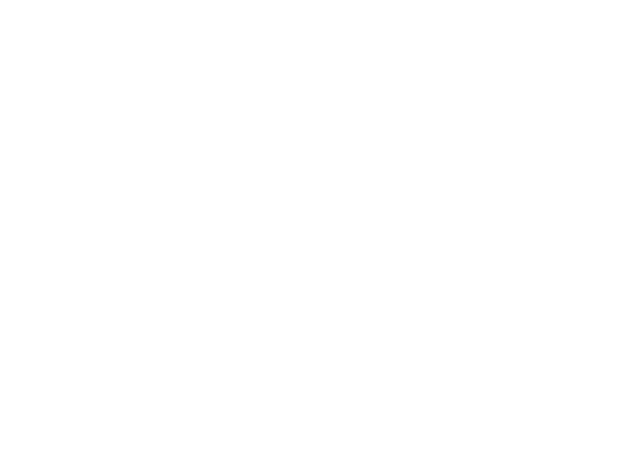
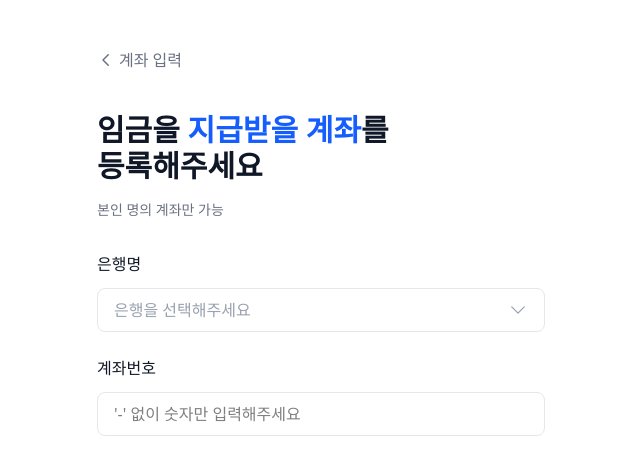
Before and after one commit to Barojob/frontend, a React (Vite) app: page /signup/account in a window 1280 px wide. Before the commit this address had no page. Shown: the top 474 px of the page, without its empty margins (319-959 px from the left). Built offline with nearby package versions, Linux system fonts and the light colour scheme.

Commit message:
feat: SignupAccountPage 컴포넌트 추가 및 라우트 설정
- 새로운 SignupAccountPage 컴포넌트를 추가하여 계좌 입력 기능 구현
- routes.tsx에 "/signup/account" 경로 추가

```diff
--- a/src/configs/routes.tsx
+++ b/src/configs/routes.tsx
@@ -1,5 +1,6 @@
 import LoginPage from "@/pages/LoginPage";
 import MainPage from "@/pages/MainPage";
+import SignupAccountPage from "@/pages/SignupAccountPage";
 import SignupPage from "@/pages/SignupPage";
 import { type RouteObject } from "react-router-dom";
 import IntroPage from "../pages/IntroPage";
@@ -22,4 +23,8 @@ export const routes = [
     path: "/signup",
     element: <SignupPage />,
   },
+  {
+    path: "/signup/account",
+    element: <SignupAccountPage />,
+  },
 ] satisfies RouteObject[];
--- /dev/null
+++ b/src/pages/SignupAccountPage.tsx
@@ -0,0 +1,139 @@
+import { ChevronDownIcon } from "@heroicons/react/24/outline";
+import React, { useState } from "react";
+import { useNavigate } from "react-router-dom";
+import BoxButton from "../components/BoxButton/BoxButton";
+import { Drawer, DrawerContent, DrawerTrigger } from "../components/Drawer";
+import Input from "../components/Input/Input";
+import NavigationHeader from "../components/layouts/NavigationHeader";
+import { cn } from "../utils/classname";
+
+const banks = [
+  { id: "nh", name: "농협은행", image: "/images/banks/nh.png" },
+  { id: "shinhan", name: "신한은행", image: "/images/banks/shinhan.png" },
+  { id: "kb", name: "국민은행", image: "/images/banks/kb.png" },
+  { id: "woori", name: "우리은행", image: "/images/banks/woori.png" },
+  { id: "samsung", name: "삼성증권", image: "/images/banks/samsung.png" },
+  { id: "hyundai", name: "현대증권", image: "/images/banks/hyundai.png" },
+  { id: "daegu", name: "대구은행", image: "/images/banks/daegu.png" },
+  { id: "busan", name: "부산은행", image: "/images/banks/busan.png" },
+  { id: "kakao", name: "카카오뱅크", image: "/images/banks/kakao.png" },
+  { id: "toss", name: "토스뱅크", image: "/images/banks/toss.png" },
+  { id: "kbank", name: "케이뱅크", image: "/images/banks/kbank.png" },
+];
+
+const SignupAccountPage: React.FC = () => {
+  const navigate = useNavigate();
+  const [selectedBank, setSelectedBank] = useState<string>("");
+  const [accountNumber, setAccountNumber] = useState<string>("");
+
+  const handleBankSelect = (bankName: string) => {
+    setSelectedBank(bankName);
+  };
+
+  const handleAccountNumberChange = (value: string) => {
+    // 숫자만 허용
+    const numericValue = value.replace(/[^0-9]/g, '');
+    setAccountNumber(numericValue);
+  };
+
+  const handleBack = () => {
+    navigate(-1); // 이전 페이지로 돌아가기
+  };
+
+  return (
+    <div className="min-h-screen bg-white px-6 py-8">
+      <div className="max-w-md mx-auto">
+        {/* 네비게이션 헤더 */}
+        <NavigationHeader
+          title="계좌 입력"
+          onBack={handleBack}
+          showBackButton={true}
+          className="mb-10"
+        />
+
+        {/* 헤더 섹션 */}
+        <div className="mb-8">
+          <h1 className="text-3xl font-bold text-gray-900">
+            임금을 <span className="text-blue-600">지급받을 계좌</span>를
+          </h1>
+          <h1 className="text-3xl font-bold text-gray-900 mb-4">
+            등록해주세요
+          </h1>
+          <p className="text-sm text-gray-500">
+            본인 명의 계좌만 가능
+          </p>
+        </div>
+
+        {/* 은행 선택 섹션 */}
+        <div className="mb-6">
+          <label className="block text-base font-medium text-gray-900 mb-3">
+            은행명
+          </label>
+
+          <Drawer>
+            <DrawerTrigger asChild>
+              <button
+                className={cn(
+                  "w-full h-11 px-4 py-3 border border-gray-200 rounded-lg",
+                  "bg-white text-left flex items-center justify-between",
+                  "focus:outline-none focus:border-gray-400",
+                  "hover:border-gray-300 transition-colors"
+                )}
+              >
+                <span className={cn(
+                  "text-base",
+                  selectedBank ? "text-gray-900" : "text-gray-400"
+                )}>
+                  {selectedBank || "은행을 선택해주세요"}
+                </span>
+                <ChevronDownIcon className="w-5 h-5 text-gray-400" />
+              </button>
+            </DrawerTrigger>
+
+            <DrawerContent position="bottom" className="p-6">
+              <div className="mb-4">
+                <h3 className="text-lg font-semibold text-gray-900">
+                  은행 선택
+                </h3>
+              </div>
+
+              <div className="grid grid-cols-3 gap-3">
+                {banks.map((bank) => (
+                  <BoxButton
+                    key={bank.id}
+                    name={bank.name}
+                    image={bank.image}
+                    variant="primary"
+                    className="!w-full !h-28"
+                    selected={selectedBank === bank.name}
+                    onClick={() => handleBankSelect(bank.name)}
+                  />
+                ))}
+              </div>
+            </DrawerContent>
+          </Drawer>
+        </div>
+
+        {/* 계좌번호 입력 섹션 */}
+        <div className="mb-6">
+          <label className="block text-base font-medium text-gray-900 mb-3">
+            계좌번호
+          </label>
+
+          <Input
+            value={accountNumber}
+            onValueChange={handleAccountNumberChange}
+            placeholder="'-' 없이 숫자만 입력해주세요"
+            type="text"
+            inputMode="numeric"
+            pattern="[0-9]*"
+            size="lg"
+            className="w-full"
+          />
+        </div>
+      </div>
+    </div>
+  );
+};
+
+export default SignupAccountPage;
```
